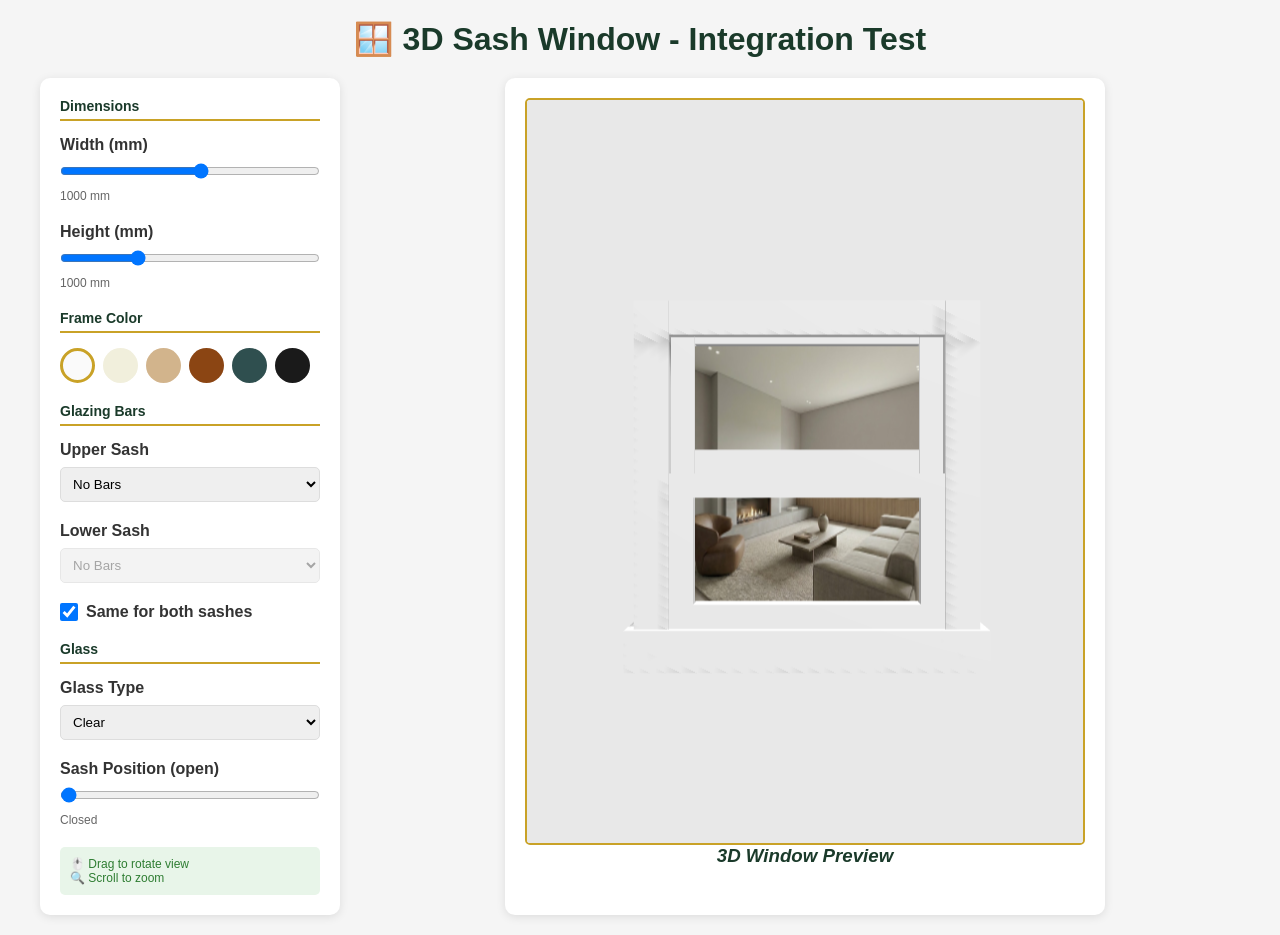
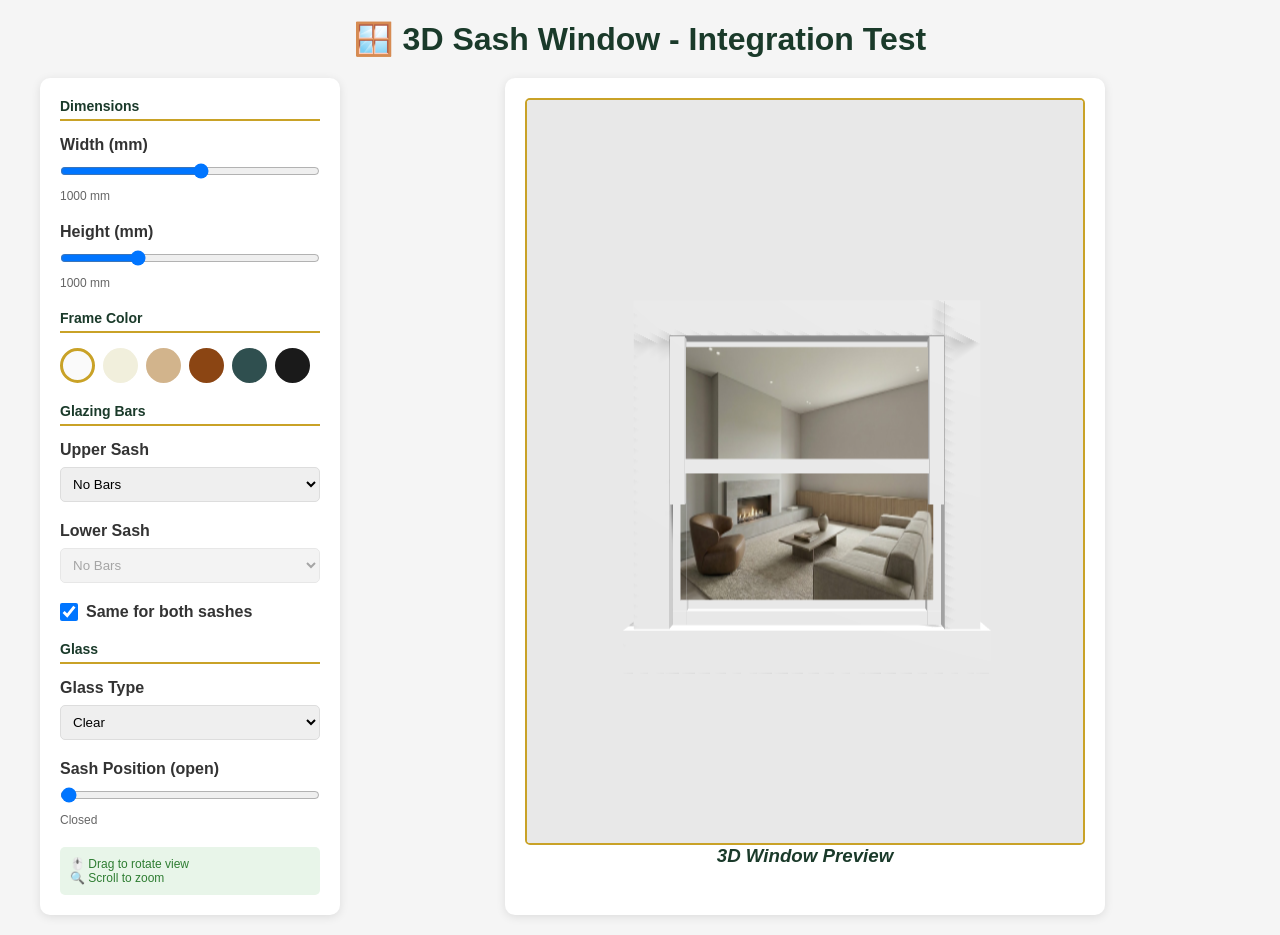
Before and after one commit to Piotr3009/Windows-Web-test-, a plain HTML site: page test-3d-integration.html in a window 1280 px wide. Drawn offline with nearby package versions, Linux system fonts and the light colour scheme; animation ran at ten frames a second.

Commit message:
Update test-3d-integration.html

```diff
--- a/test-3d-integration.html
+++ b/test-3d-integration.html
@@ -246,11 +246,17 @@
                 // Scale factor (mm to Three.js units)
                 this.SCALE = 0.001;
 
-                // Frame dimensions
-                this.FRAME_DEPTH = 164;
-                this.FRAME_THICKNESS = 100;
+                // Frame dimensions (from technical drawings)
+                this.FRAME_DEPTH = 164;      // Box głębokość
+                this.FRAME_THICKNESS = 102;  // Box szerokość
+                this.SASH_THICKNESS = 42;    // Sash szerokość widoczna
+                this.SASH_DEPTH = 57;        // Sash głębokość
+                this.MEETING_RAIL = 44;      // Meeting rail wysokość
                 this.GLASS_THICKNESS = 24;
                 this.BAR_THICKNESS = 18;
+                this.HORNS_LENGTH = 90;      // Tylko górna sash
+                this.CILL_HEIGHT = 69;       // Parapet wysokość
+                this.CILL_SLOPE = 27;        // Parapet spadek
 
                 this.init();
             }
@@ -425,26 +431,48 @@
 
                 this.glassMaterial = this.createGlassMaterial();
 
-                // Outer frame
+                // Outer frame (box)
                 this.createOuterFrame(w, h, d, t);
 
-                // Sashes
+                // Cill (parapet)
+                this.createCill(w, d);
+
+                // Sash dimensions
+                const sashT = this.SASH_THICKNESS * this.SCALE;
+                const sashD = this.SASH_DEPTH * this.SCALE;
                 const sashHeight = (h - t) / 2;
                 const openOffset = (this.config.sashPosition / 100) * sashHeight * 0.8;
 
-                // Bottom sash (in front)
-                this.bottomSash = this.createSash(w - t * 2, sashHeight, d * 0.6, t * 0.7, 'lower');
+                // Bottom sash - bliżej wnętrza (z ujemne - dalej od zewnątrz)
+                this.bottomSash = this.createSash(w - t * 2, sashHeight, sashD, sashT, 'lower');
                 this.bottomSash.position.y = -sashHeight / 2;
-                this.bottomSash.position.z = d * 0.15;
+                this.bottomSash.position.z = -d * 0.2;  // bliżej wnętrza
                 this.windowGroup.add(this.bottomSash);
 
-                // Top sash (movable, behind)
-                this.topSash = this.createSash(w - t * 2, sashHeight, d * 0.6, t * 0.7, 'upper');
+                // Top sash - bliżej zewnątrz (z dodatnie - bliżej zewnątrz) + horns
+                this.topSash = this.createSash(w - t * 2, sashHeight, sashD, sashT, 'upper');
                 this.topSash.position.y = sashHeight / 2 - openOffset;
-                this.topSash.position.z = -d * 0.15;
+                this.topSash.position.z = d * 0.2;  // bliżej zewnątrz
                 this.windowGroup.add(this.topSash);
 
                 this.scene.add(this.windowGroup);
+            }
+
+            createCill(w, d) {
+                const cillH = this.CILL_HEIGHT * this.SCALE;
+                const cillSlope = this.CILL_SLOPE * this.SCALE;
+                const cillDepth = d * 1.2; // wystaje trochę
+                const cillWidth = w * 1.05;
+
+                // Prosty parapet (można później dodać nachylenie)
+                const cillGeom = new THREE.BoxGeometry(cillWidth, cillH, cillDepth);
+                const cill = new THREE.Mesh(cillGeom, this.frameMaterial);
+
+                const h = this.config.height * this.SCALE;
+                cill.position.y = -h / 2 - cillH / 2;
+                cill.position.z = d * 0.1; // lekko do przodu
+
+                this.windowGroup.add(cill);
             }
 
             createGlassMaterial() {
@@ -500,6 +528,16 @@
                 this.addSashPiece(sash, sashMaterial, w, t, d, 0, h/2 - t/2, 0);
                 // Bottom
                 this.addSashPiece(sash, sashMaterial, w, t, d, 0, -h/2 + t/2, 0);
+
+                // Horns - tylko górna sash, wystają w dół po bokach
+                if (sashType === 'upper') {
+                    const hornsLength = this.HORNS_LENGTH * this.SCALE;
+                    // Horns wystają poniżej dolnej krawędzi sashki
+                    // Left horn
+                    this.addSashPiece(sash, sashMaterial, t, hornsLength, d, -w/2 + t/2, -h/2 - hornsLength/2, 0);
+                    // Right horn
+                    this.addSashPiece(sash, sashMaterial, t, hornsLength, d, w/2 - t/2, -h/2 - hornsLength/2, 0);
+                }
 
                 // Glass - only add if frosted or tinted (clear = no glass overlay)
                 if (this.config.glassType !== 'clear') {
```
